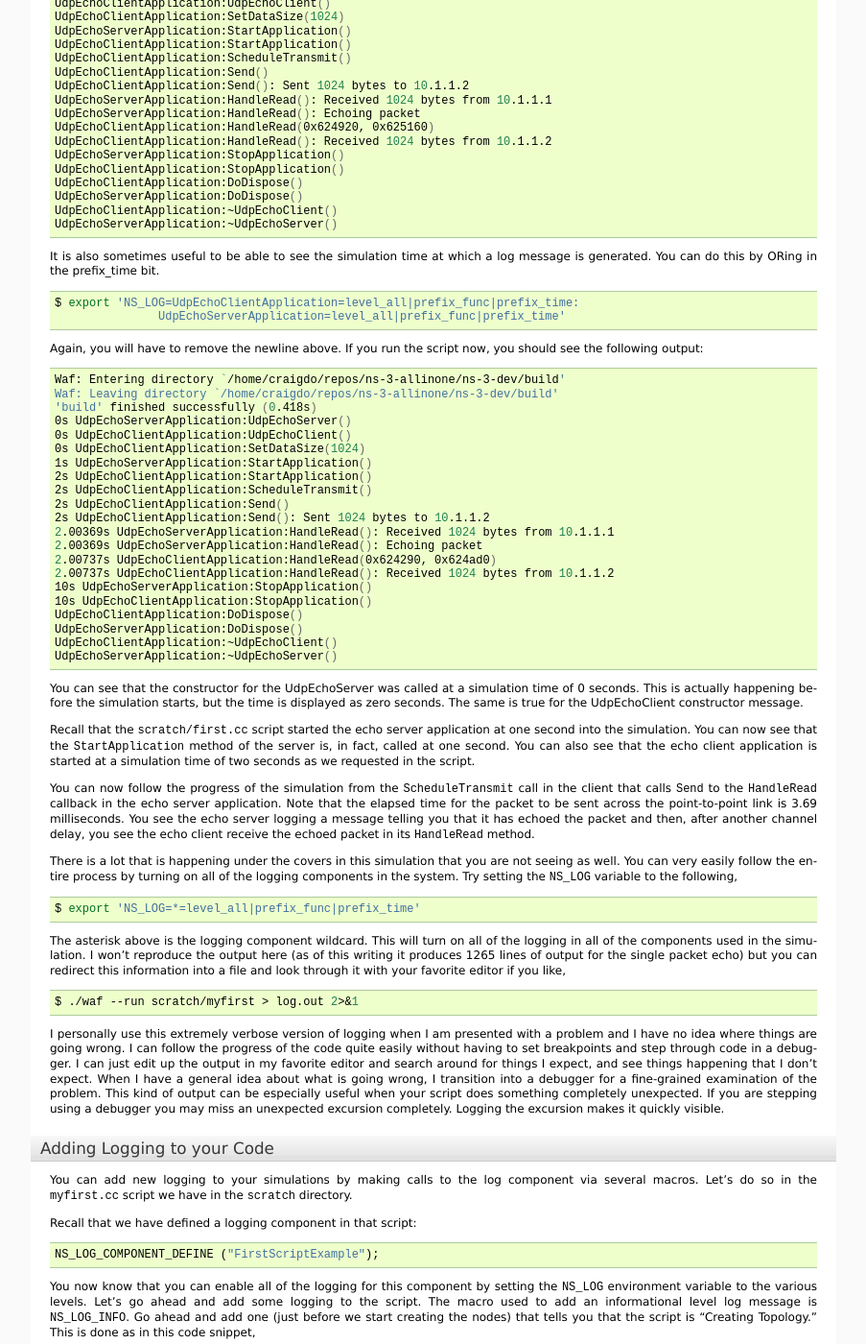
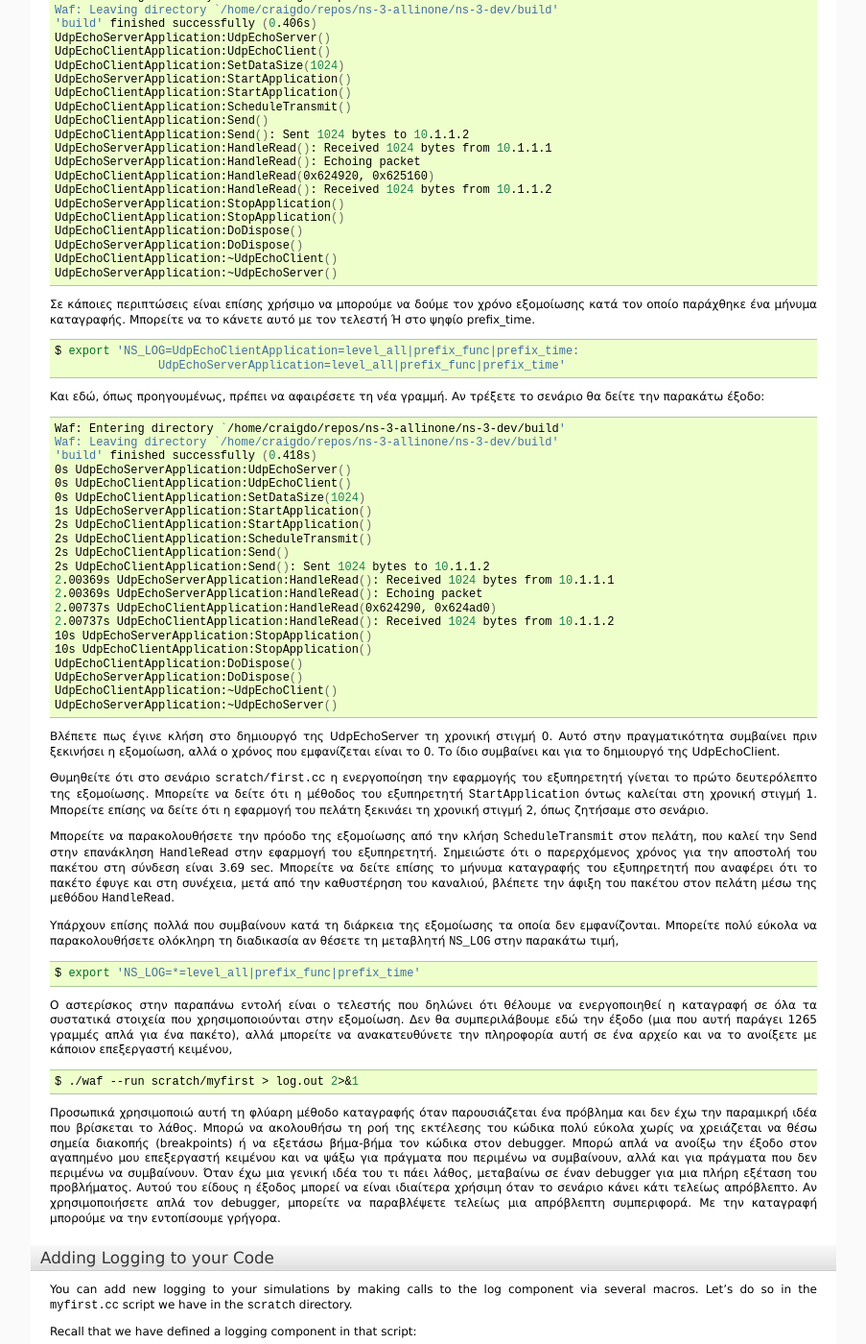
Before and after one commit to maupatras/ns3_teamB, a Sphinx documentation site: the page built from ns-3.22/doc/tutorial-gr/source/tweaking.rst, in a window 1280 px wide and 1400 px high, scrolled down 3015 px. Shown: the whole window at 96% size, without its empty margins (198-1101 px from the left). Built offline with Sphinx 7.4.7, drawn with Linux system fonts in a browser that asks for light colours; formulas are drawn with MathJax 3; some of the changed text lies outside the part shown.

Commit message:
Finished Enabled Logging

```diff
--- a/ns-3.22/doc/tutorial-gr/source/tweaking.rst
+++ b/ns-3.22/doc/tutorial-gr/source/tweaking.rst
@@ -97,20 +97,12 @@
     (associated macro: NS_LOG_LOGIC);
   * LOG_ALL --- Log everything mentioned above (no associated macro).
 
-* LOG_ERROR --- Καταγραφή μηνυμάτων λάθους (σχετική μακροεντολή:
-NS_LOG_ERROR);
-* LOG_WARN --- Καταγραφή μηνυμάτων προειδοποίησης (σχετική μακροεντολή:
-NS_LOG_WARN);
-* LOG_DEBUG --- Καταγραφή σχετικά σπανίων, προσαρμοσμένων μηνυμάτων
-αποσφαλμάτωσης (σχετική μακροεντολή: NS_LOG_DEBUG);
-* LOG_INFO --- Καταγραφή πληροφοριακών μηνυμάτων για την πρόοδο του
-προγράμματος (σχετική μακροεντολή: NS_LOG_INFO);
-* LOG_FUNCTION --- Καταγραφή ενός μηνύματος περιγραφής για κάθε συνάρτηση που
-καλείται (δύο σχετικές μακροεντολές: NS_LOG_FUNCTION, που χρησιμοποιείται για
-member functions, και NS_LOG_FUNCTION_NOARGS, που χρησιμοποιείται για static
-functions);
-* LOG_LOGIC -- Καταγραφή μηνυμάτων που περιγράφουν τη λογική ροή μέσα σε μια
-συνάρτηση (σχετική μακροεντολή: NS_LOG_LOGIC);
+* LOG_ERROR --- Καταγραφή μηνυμάτων λάθους (σχετική μακροεντολή: NS_LOG_ERROR);
+* LOG_WARN --- Καταγραφή μηνυμάτων προειδοποίησης (σχετική μακροεντολή: NS_LOG_WARN);
+* LOG_DEBUG --- Καταγραφή σχετικά σπανίων, προσαρμοσμένων μηνυμάτων αποσφαλμάτωσης (σχετική μακροεντολή: NS_LOG_DEBUG);
+* LOG_INFO --- Καταγραφή πληροφοριακών μηνυμάτων για την πρόοδο του προγράμματος (σχετική μακροεντολή: NS_LOG_INFO);
+* LOG_FUNCTION --- Καταγραφή ενός μηνύματος περιγραφής για κάθε συνάρτηση που καλείται (δύο σχετικές μακροεντολές: NS_LOG_FUNCTION, που χρησιμοποιείται για member functions, και NS_LOG_FUNCTION_NOARGS, που χρησιμοποιείται για static functions);
+* LOG_LOGIC -- Καταγραφή μηνυμάτων που περιγράφουν τη λογική ροή μέσα σε μια συνάρτηση (σχετική μακροεντολή: NS_LOG_LOGIC);
 * LOG_ALL --- Καταγραφή όλων των παραπάνω (καμμία σχετική μακροεντολή).
 
 ..
@@ -449,16 +441,25 @@
   UdpEchoClientApplication:~UdpEchoClient()
   UdpEchoServerApplication:~UdpEchoServer()
 
-It is also sometimes useful to be able to see the simulation time at which a
-log message is generated.  You can do this by ORing in the prefix_time bit.
+..
+	It is also sometimes useful to be able to see the simulation time at which a
+	log message is generated.  You can do this by ORing in the prefix_time bit.
+
+Σε κάποιες περιπτώσεις είναι επίσης χρήσιμο να μπορούμε να δούμε τον χρόνο
+εξομοίωσης κατά τον οποίο παράχθηκε ένα μήνυμα καταγραφής. Μπορείτε να το
+κάνετε αυτό με τον τελεστή Ή στο ψηφίο prefix_time.
 
 .. sourcecode:: bash
 
   $ export 'NS_LOG=UdpEchoClientApplication=level_all|prefix_func|prefix_time:
                  UdpEchoServerApplication=level_all|prefix_func|prefix_time'
 
-Again, you will have to remove the newline above.  If you run the script now,
-you should see the following output:
+..
+	Again, you will have to remove the newline above.  If you run the script now,
+	you should see the following output:
+
+Και εδώ, όπως προηγουμένως, πρέπει να αφαιρέσετε τη νέα γραμμή. Αν τρέξετε το
+σενάριο θα δείτε την παρακάτω έξοδο:
 
 .. sourcecode:: bash
 
@@ -484,54 +485,100 @@
   UdpEchoClientApplication:~UdpEchoClient()
   UdpEchoServerApplication:~UdpEchoServer()
 
-You can see that the constructor for the UdpEchoServer was called at a
-simulation time of 0 seconds.  This is actually happening before the
-simulation starts, but the time is displayed as zero seconds.  The same is true
-for the UdpEchoClient constructor message.
+..
+	You can see that the constructor for the UdpEchoServer was called at a
+	simulation time of 0 seconds.  This is actually happening before the
+	simulation starts, but the time is displayed as zero seconds.  The same is true
+	for the UdpEchoClient constructor message.
 
-Recall that the ``scratch/first.cc`` script started the echo server
-application at one second into the simulation.  You can now see that the
-``StartApplication`` method of the server is, in fact, called at one second.
-You can also see that the echo client application is started at a simulation
-time of two seconds as we requested in the script.
+Βλέπετε πως έγινε κλήση στο δημιουργό της UdpEchoServer τη χρονική στιγμή 0.
+Αυτό στην πραγματικότητα συμβαίνει πριν ξεκινήσει η εξομοίωση, αλλά ο χρόνος
+που εμφανίζεται είναι το 0. Το ίδιο συμβαίνει και για το δημιουργό της UdpEchoClient.
 
-You can now follow the progress of the simulation from the
-``ScheduleTransmit`` call in the client that calls ``Send`` to the
-``HandleRead`` callback in the echo server application.  Note that the
-elapsed time for the packet to be sent across the point-to-point link is 3.69
-milliseconds.  You see the echo server logging a message telling you that it
-has echoed the packet and then, after another channel delay, you see the echo
-client receive the echoed packet in its ``HandleRead`` method.
+..
+	Recall that the ``scratch/first.cc`` script started the echo server
+	application at one second into the simulation.  You can now see that the
+	``StartApplication`` method of the server is, in fact, called at one second.
+	You can also see that the echo client application is started at a simulation
+	time of two seconds as we requested in the script.
 
-There is a lot that is happening under the covers in this simulation that you
-are not seeing as well.  You can very easily follow the entire process by
-turning on all of the logging components in the system.  Try setting the
-``NS_LOG`` variable to the following,
+Θυμηθείτε ότι στο σενάριο ``scratch/first.cc`` η ενεργοποίηση την εφαρμογής του
+εξυπηρετητή γίνεται το πρώτο δευτερόλεπτο της εξομοίωσης. Μπορείτε να δείτε
+ότι η μέθοδος του εξυπηρετητή ``StartApplication`` όντως καλείται στη χρονική
+στιγμή 1. Μπορείτε επίσης να δείτε ότι η εφαρμογή του πελάτη ξεκινάει τη
+χρονική στιγμή 2, όπως ζητήσαμε στο σενάριο.
+
+..
+	You can now follow the progress of the simulation from the
+	``ScheduleTransmit`` call in the client that calls ``Send`` to the
+	``HandleRead`` callback in the echo server application.  Note that the
+	elapsed time for the packet to be sent across the point-to-point link is 3.69
+	milliseconds.  You see the echo server logging a message telling you that it
+	has echoed the packet and then, after another channel delay, you see the echo
+	client receive the echoed packet in its ``HandleRead`` method.
+
+Μπορείτε να παρακολουθήσετε την πρόοδο της εξομοίωσης από την κλήση
+``ScheduleTransmit`` στον πελάτη, που καλεί την ``Send`` στην επανάκληση
+``HandleRead`` στην εφαρμογή του εξυπηρετητή. Σημειώστε ότι ο παρερχόμενος
+χρόνος για την αποστολή του πακέτου στη σύνδεση είναι 3.69 sec. Μπορείτε να
+δείτε επίσης το μήνυμα καταγραφής του εξυπηρετητή που αναφέρει ότι το πακέτο
+έφυγε και στη συνέχεια, μετά από την καθυστέρηση του καναλιού, βλέπετε την
+άφιξη του πακέτου στον πελάτη μέσω της μεθόδου ``HandleRead``.
+
+..
+	There is a lot that is happening under the covers in this simulation that you
+	are not seeing as well.  You can very easily follow the entire process by
+	turning on all of the logging components in the system.  Try setting the
+	``NS_LOG`` variable to the following,
+
+Υπάρχουν επίσης πολλά που συμβαίνουν κατά τη διάρκεια της εξομοίωσης τα οποία
+δεν εμφανίζονται. Μπορείτε πολύ εύκολα να παρακολουθήσετε ολόκληρη τη διαδικασία
+αν θέσετε τη μεταβλητή ``NS_LOG`` στην παρακάτω τιμή,
 
 .. sourcecode:: bash
 
   $ export 'NS_LOG=*=level_all|prefix_func|prefix_time'
 
-The asterisk above is the logging component wildcard.  This will turn on all
-of the logging in all of the components used in the simulation.  I won't
-reproduce the output here (as of this writing it produces 1265 lines of output
-for the single packet echo) but you can redirect this information into a file
-and look through it with your favorite editor if you like,
+..
+	The asterisk above is the logging component wildcard.  This will turn on all
+	of the logging in all of the components used in the simulation.  I won't
+	reproduce the output here (as of this writing it produces 1265 lines of output
+	for the single packet echo) but you can redirect this information into a file
+	and look through it with your favorite editor if you like,
+
+Ο αστερίσκος στην παραπάνω εντολή είναι ο τελεστής που δηλώνει ότι θέλουμε να
+ενεργοποιηθεί η καταγραφή σε όλα τα συστατικά στοιχεία που χρησιμοποιούνται
+στην εξομοίωση. Δεν θα συμπεριλάβουμε εδώ την έξοδο (μια που αυτή παράγει 1265
+γραμμές απλά για ένα πακέτο), αλλά μπορείτε να ανακατευθύνετε την πληροφορία αυτή
+σε ένα αρχείο και να το ανοίξετε με κάποιον επεξεργαστή κειμένου,
 
 .. sourcecode:: bash
 
   $ ./waf --run scratch/myfirst > log.out 2>&1
 
-I personally use this extremely verbose version of logging when I am presented
-with a problem and I have no idea where things are going wrong.  I can follow the
-progress of the code quite easily without having to set breakpoints and step
-through code in a debugger.  I can just edit up the output in my favorite editor
-and search around for things I expect, and see things happening that I don't
-expect.  When I have a general idea about what is going wrong, I transition into
-a debugger for a fine-grained examination of the problem.  This kind of output
-can be especially useful when your script does something completely unexpected.
-If you are stepping using a debugger you may miss an unexpected excursion
-completely.  Logging the excursion makes it quickly visible.
+..
+	I personally use this extremely verbose version of logging when I am presented
+	with a problem and I have no idea where things are going wrong.  I can follow the
+	progress of the code quite easily without having to set breakpoints and step
+	through code in a debugger.  I can just edit up the output in my favorite editor
+	and search around for things I expect, and see things happening that I don't
+	expect.  When I have a general idea about what is going wrong, I transition into
+	a debugger for a fine-grained examination of the problem.  This kind of output
+	can be especially useful when your script does something completely unexpected.
+	If you are stepping using a debugger you may miss an unexpected excursion
+	completely.  Logging the excursion makes it quickly visible.
+
+Προσωπικά χρησιμοποιώ αυτή τη φλύαρη μέθοδο καταγραφής όταν παρουσιάζεται ένα
+πρόβλημα και δεν έχω την παραμικρή ιδέα που βρίσκεται το λάθος. Μπορώ να
+ακολουθήσω τη ροή της εκτέλεσης του κώδικα πολύ εύκολα χωρίς να χρειάζεται να
+θέσω σημεία διακοπής (breakpoints) ή να εξετάσω βήμα-βήμα τον κώδικα στον
+debugger. Μπορώ απλά να ανοίξω την έξοδο στον αγαπημένο μου επεξεργαστή κειμένου
+και να ψάξω για πράγματα που περιμένω να συμβαίνουν, αλλά και για πράγματα που
+δεν περιμένω να συμβαίνουν. Όταν έχω μια γενική ιδέα του τι πάει λάθος, μεταβαίνω
+σε έναν debugger για μια πλήρη εξέταση του προβλήματος. Αυτού του είδους η
+έξοδος μπορεί να είναι ιδιαίτερα χρήσιμη όταν το σενάριο κάνει κάτι τελείως
+απρόβλεπτο. Αν χρησιμοποιήσετε απλά τον debugger, μπορείτε να παραβλέψετε τελείως
+μια απρόβλεπτη συμπεριφορά. Με την καταγραφή μπορούμε να την εντοπίσουμε γρήγορα.
 
 Adding Logging to your Code
 +++++++++++++++++++++++++++
```
